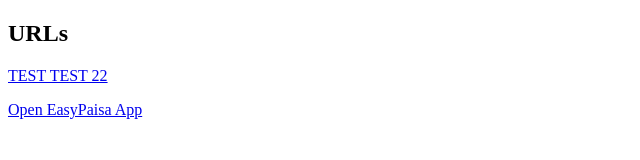
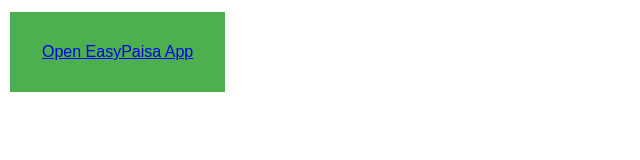
Before and after one commit to hamzach330/deeplink, a plain HTML site: page index.html in a window 1280 px wide. Shown: the whole page, without its empty margins (0-640 px from the left). Drawn offline with Linux system fonts and the light colour scheme.

Commit message:
Update index.html

```diff
--- a/index.html
+++ b/index.html
@@ -1,13 +1,27 @@
 <!DOCTYPE html>
 <html>
+<head>
+<style>
+.button {
+  border: none;
+  color: white;
+  padding: 15px 32px;
+  text-align: center;
+  text-decoration: none;
+  display: inline-block;
+  font-size: 16px;
+  margin: 4px 2px;
+  cursor: pointer;
+}
+
+.button1 {background-color: #4CAF50;} /* Green */
+</style>
+</head>
 <body>
 
-<h2>URLs</h2>
 
-<p><a href="intent:#Intent;action=com.example.deeplinksample;category=android.intent.category.DEFAULT;category=android.intent.category.BROWSABLE;S.authId=FBF16F91-28FB-47EC-B9BE-27B285C23CD3%0A;S.param%202=Value%20of%20param%202;end">TEST TEST 22</a></p>
+<button class="button button1"><p><a href="intent:#Intent;action=pk.com.telenor.phoenix;category=android.intent.category.DEFAULT;category=android.intent.category.BROWSABLE;S.authId=FBF16F91-28FB-47EC-B9BE-27B285C23CD3%0A;end">Open EasyPaisa App</a></p></button>
 
-
-<p><a href="intent:#Intent;action=pk.com.telenor.phoenix;category=android.intent.category.DEFAULT;category=android.intent.category.BROWSABLE;S.authId=FBF16F91-28FB-47EC-B9BE-27B285C23CD3%0A;end">Open EasyPaisa App</a></p>
 
 
 </body>
```
